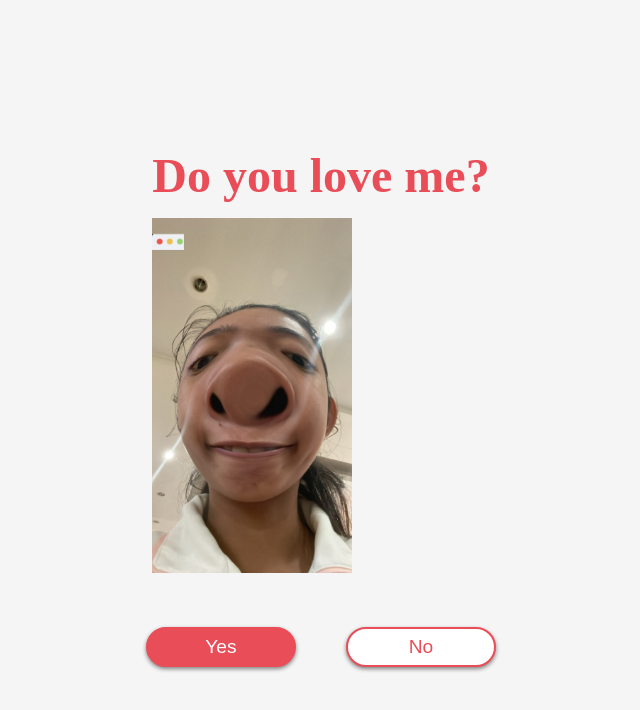
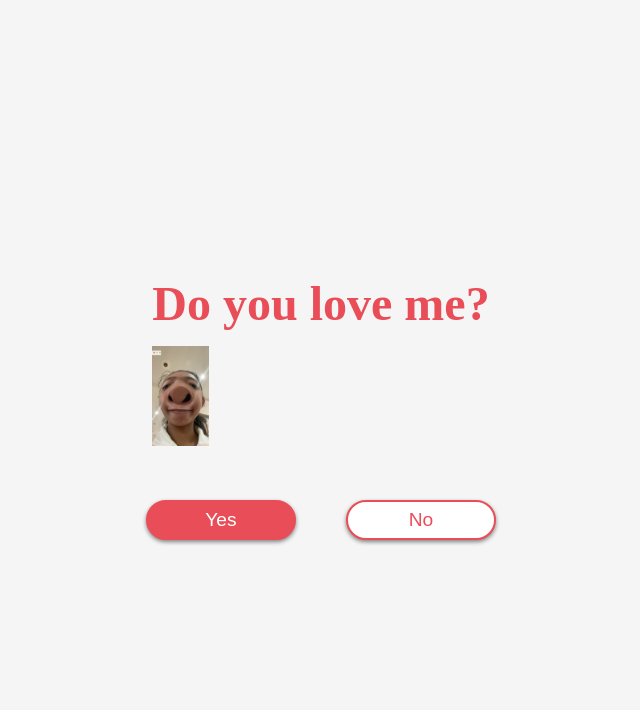
Before and after one commit to SherylAnnNavz/Do-You-Love-Me, a plain HTML site: page index.html in a window 1280 px wide. Shown: the whole page, without its empty margins (319-959 px from the left). Drawn offline with Linux system fonts and the light colour scheme.

Commit message:
Made some changes

```diff
--- a/style.css
+++ b/style.css
@@ -49,6 +49,6 @@ button:nth-child(2) {
 
 
 .image {
-    max-width: 200px;
-    height: auto;
+    max-width: 100px;
+    height: 100px;
 }
```
